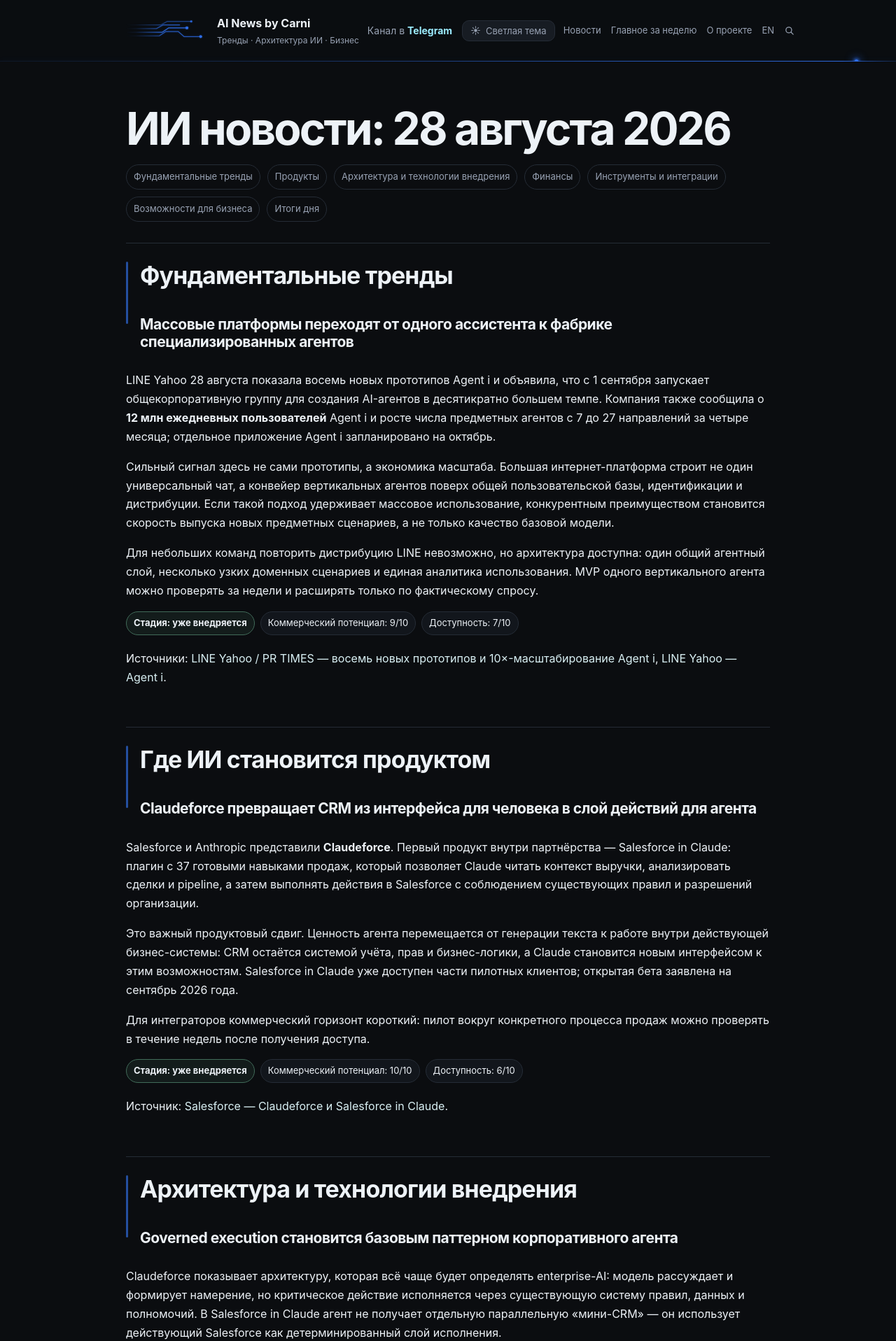
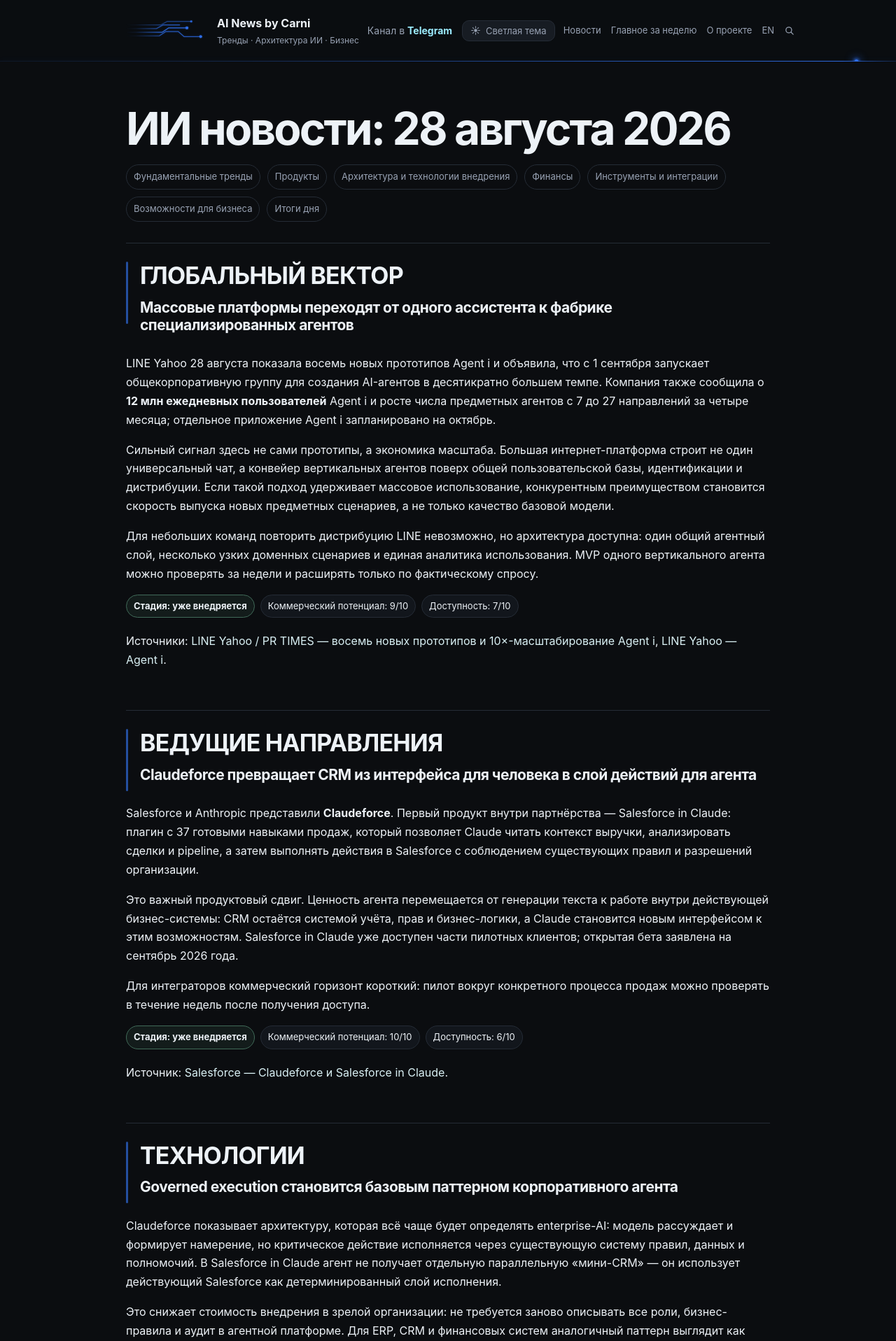
Before and after one commit to DmitryCarni/ai-news-by-carni, a Jekyll site: the page built from daily/2026-08-28.md, in a window 1280 px wide. Shown: the top 1917 px of the page at 70% size. Built offline with Jekyll 4.4.1, drawn with Linux system fonts in a browser that asks for light colours; some of the changed text lies outside the part shown.

Commit message:
Restore chapter labels without numbering

```diff
--- a/_layouts/default.html
+++ b/_layouts/default.html
@@ -134,7 +134,7 @@
       document.documentElement.dataset.theme = theme;
     })();
   </script>
-  <link rel="stylesheet" href="{{ '/assets/css/style.css' | relative_url }}?v=report-headings-20260927-3-{{ site.time | date: '%s' }}">
+  <link rel="stylesheet" href="{{ '/assets/css/style.css' | relative_url }}?v=report-headings-20260927-4-{{ site.time | date: '%s' }}">
   <style>
     .site-header{
       position:relative;
@@ -229,16 +229,7 @@
       color:#2f6feb;
       filter:none;
     }
-    /* Critical report-heading layout. Kept inline so stale cached CSS cannot restore old numbered pseudo-headings. */
-    .report h2#fundamental::before,
-    .report h2#applied::before,
-    .report h2#stack::before,
-    .report h2#finance::before,
-    .report h2#finance-tools::before,
-    .report h2#monetization::before{
-      content:none!important;
-      display:none!important;
-    }
+    /* Critical report-heading layout. Two visible levels: chapter label -> story title. */
     .report h2#fundamental,
     .report h2#applied,
     .report h2#stack,
@@ -249,9 +240,38 @@
       margin-top:58px;
       padding:26px 0 6px 20px;
       border-top:1px solid var(--line);
-      font-size:clamp(28px,4vw,34px);
+      font-size:0;
+      line-height:0;
+      color:transparent;
     }
     .report h2#fundamental{margin-top:30px}
+    .report h2#fundamental::before,
+    .report h2#applied::before,
+    .report h2#stack::before,
+    .report h2#finance::before,
+    .report h2#finance-tools::before,
+    .report h2#monetization::before{
+      display:block!important;
+      margin:0!important;
+      color:var(--text)!important;
+      font-size:clamp(28px,4vw,34px)!important;
+      line-height:1.2!important;
+      letter-spacing:-.025em!important;
+      text-transform:none!important;
+      font-weight:700!important;
+    }
+    .report h2#fundamental::before{content:"ГЛОБАЛЬНЫЙ ВЕКТОР"!important}
+    .report h2#applied::before{content:"ВЕДУЩИЕ НАПРАВЛЕНИЯ"!important}
+    .report h2#stack::before{content:"ТЕХНОЛОГИИ"!important}
+    .report h2#finance::before{content:"ФИНАНСЫ"!important}
+    .report h2#finance-tools::before{content:"ИНСТРУМЕНТЫ"!important}
+    .report h2#monetization::before{content:"МОНЕТИЗАЦИЯ"!important}
+    html[data-lang="en"] .report h2#fundamental::before{content:"GLOBAL VECTOR"!important}
+    html[data-lang="en"] .report h2#applied::before{content:"LEADING DIRECTIONS"!important}
+    html[data-lang="en"] .report h2#stack::before{content:"TECHNOLOGY"!important}
+    html[data-lang="en"] .report h2#finance::before{content:"FINANCE"!important}
+    html[data-lang="en"] .report h2#finance-tools::before{content:"TOOLS"!important}
+    html[data-lang="en"] .report h2#monetization::before{content:"BUSINESS"!important}
     .report h2#fundamental::after,
     .report h2#applied::after,
     .report h2#stack::after,
@@ -274,7 +294,7 @@
     .report h2#finance-tools + h3,
     .report h2#monetization + h3{
       margin-top:0;
-      padding:2px 0 8px 20px;
+      padding:6px 0 8px 20px;
       font-size:21px;
     }
     @media(max-width:700px){
```
